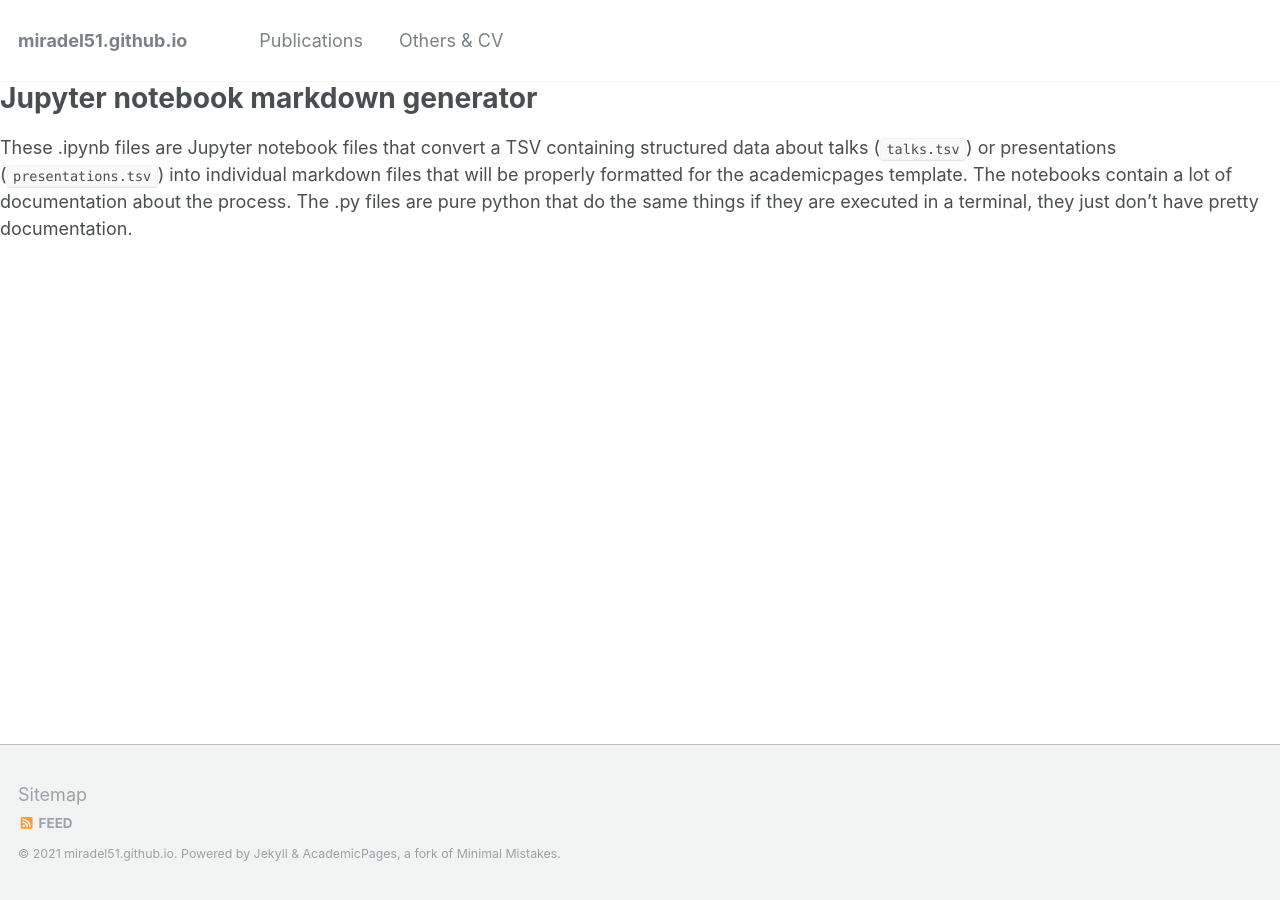
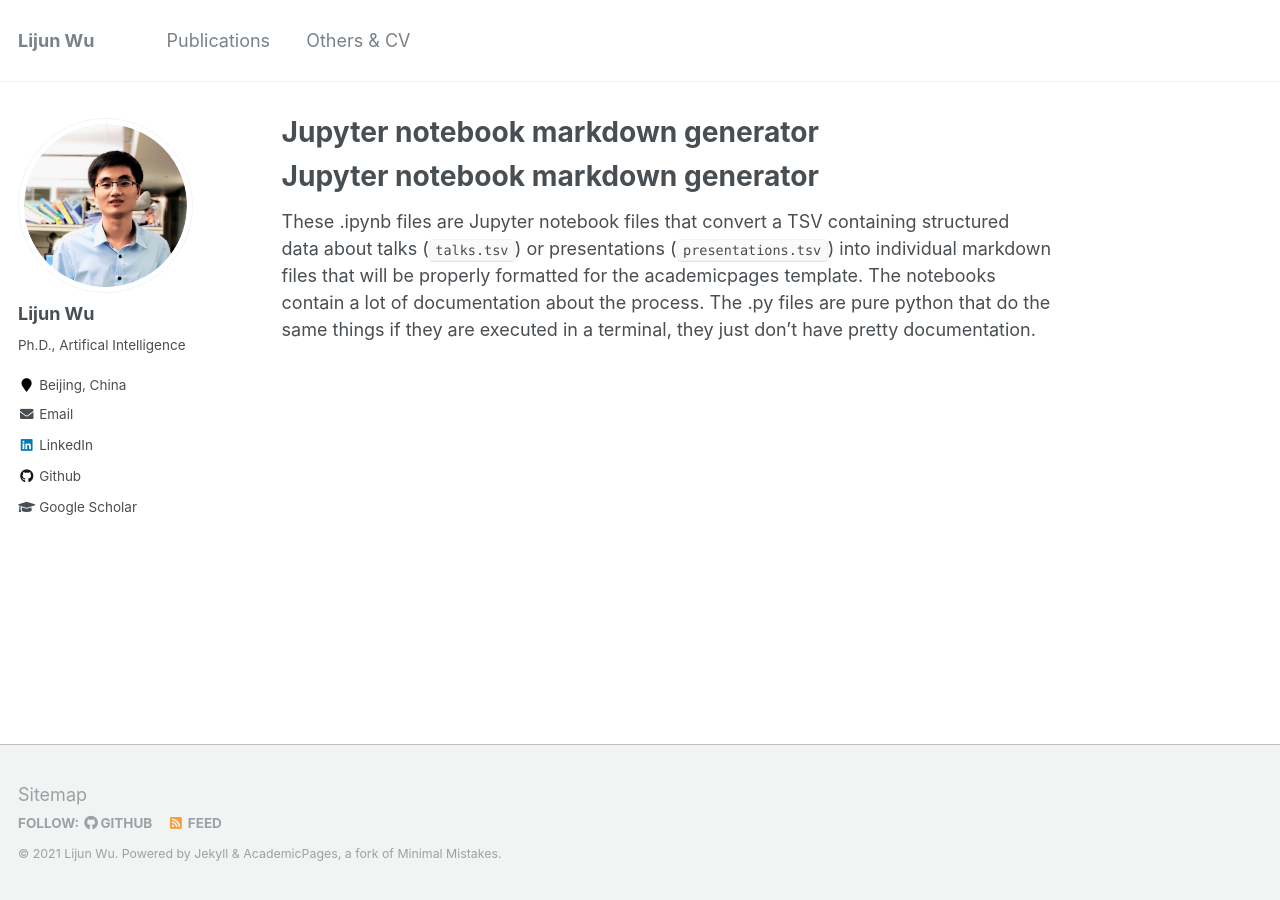
Before and after one commit to miradel51/miradel51.github.io, a Jekyll site: the page built from markdown_generator/readme.md, in a window 1280 px wide. Built offline with Jekyll 4.4.1, drawn with Linux system fonts in a browser that asks for light colours; our own code applies the rules of GitHub Pages for plain Markdown files.

Commit message:
revise _yml file

```diff
--- a/_config.yml
+++ b/_config.yml
@@ -1,4 +1,3 @@
-<<<<<<< HEAD
 # Welcome to Jekyll!
 #
 # This config file is meant for settings that affect your entire site, values
@@ -12,7 +11,7 @@ title                    : "Lijun Wu"
 title_separator          : "-"
 name                     : &name "Lijun Wu"
 description              : &description "personal description"
-url                      : https://apeterswu.github.io # the base hostname & protocol for your site e.g. "https://mmistakes.github.io"
+url                      : https://miradel51.github.io # the base hostname & protocol for your site e.g. "https://mmistakes.github.io"
 baseurl                  : "" # the subpath of your site, e.g. "/blog"
 repository               : "apeterswu/apeterswu.github.io"  #"academicpages/academicpages.github.io"
 teaser                   :  # filename of teaser fallback teaser image placed in /images/, .e.g. "500x300.png"
```
